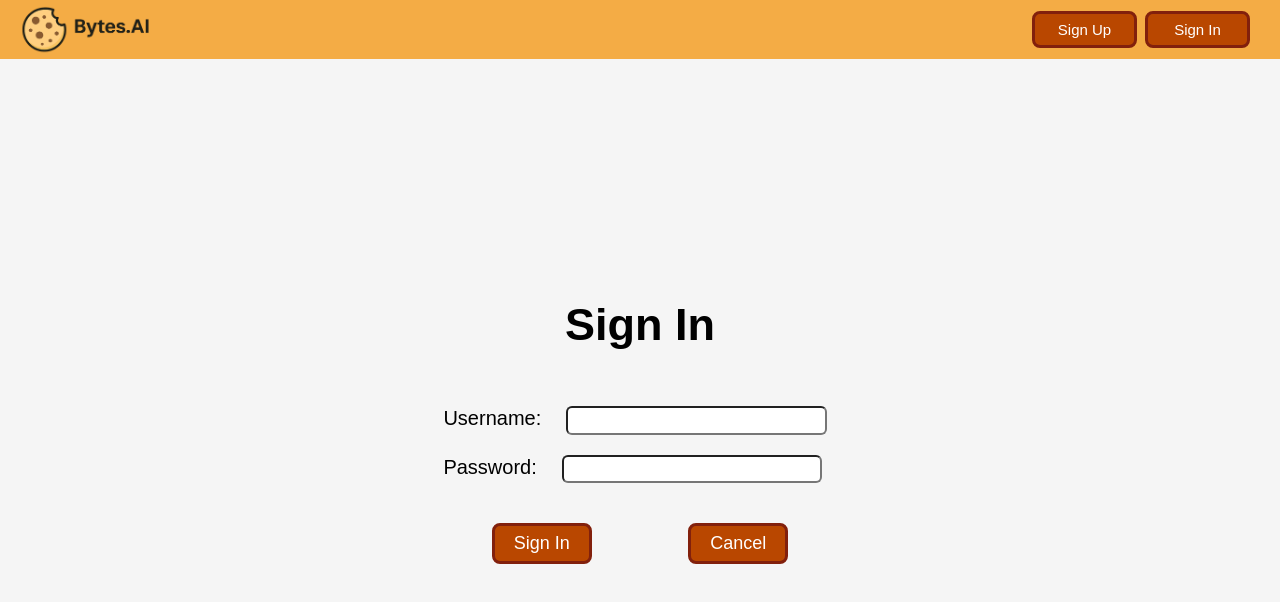
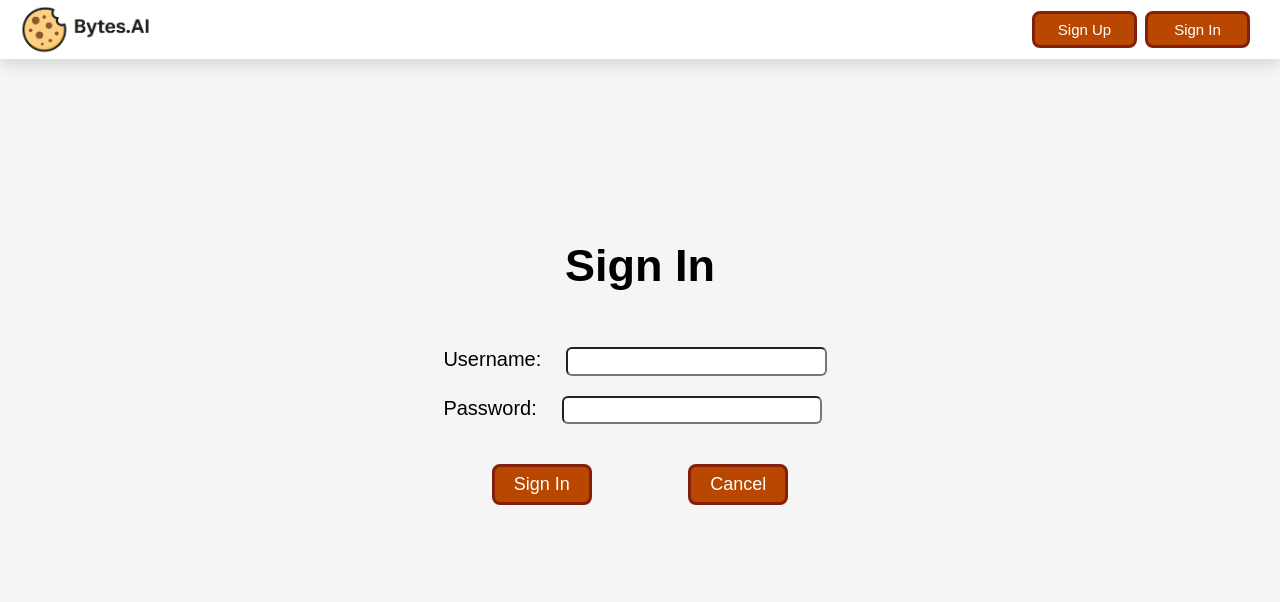
Before and after one commit to DylanTai/Bytes-Front-End, a React (Vite) app: page /sign-in in a window 1280 px wide. Shown: the top 602 px of the page. Built offline with nearby package versions, Linux system fonts and the light colour scheme; no server answers; a web font is replaced by a local one.

Commit message:
better styling

```diff
--- a/src/components/NavBar/NavBar.css
+++ b/src/components/NavBar/NavBar.css
@@ -11,10 +11,13 @@
 nav {
   display: flex;
   width: 100%;
-  background-color: #F4AC45;
+  background-color: white;
   justify-content: flex-end;
   position: sticky;
   top: 0;
+  position: fixed;
+  z-index: 1000;
+  box-shadow: 0 4px 15px rgba(0, 0, 0, 0.15);
 }
 
 .nav-img {
--- a/src/pages/RecipeList/RecipeList.css
+++ b/src/pages/RecipeList/RecipeList.css
@@ -1,3 +1,8 @@
+.recipe-list-page {
+  background-color: #ffe0bd45;
+  border-radius: 80px;
+}
+
 .recipe-list-title {
   display: flex;
   justify-content: center;
```
